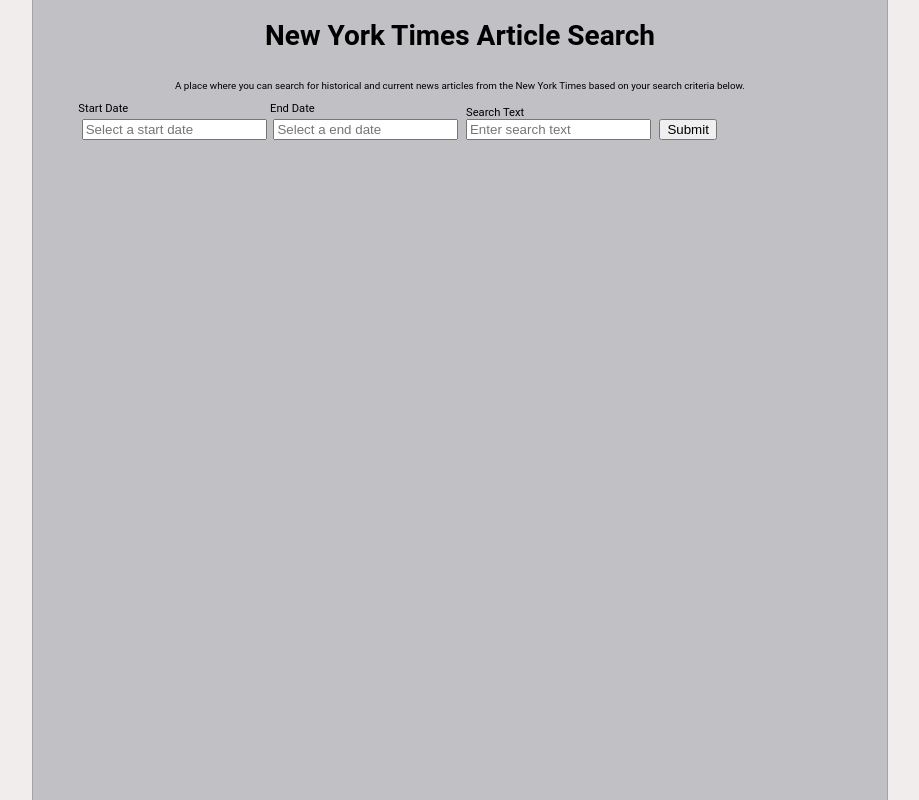
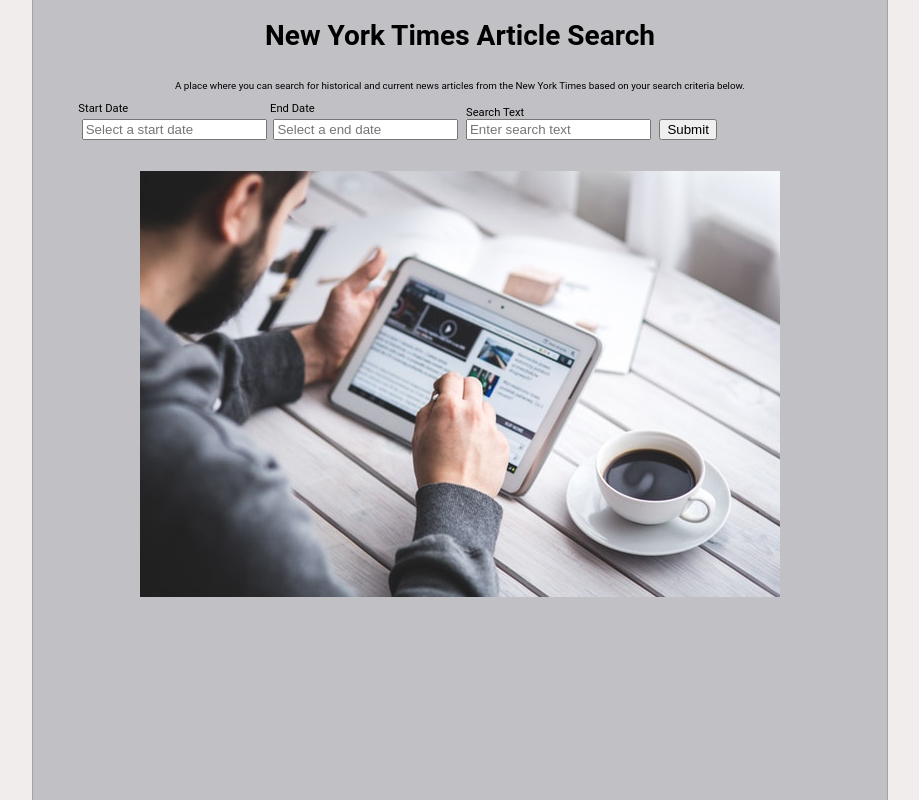
Before and after one commit to shafer949/nyt-article-viewer, a React (Create React App) app: page / in a window 1280 px wide. Shown: the whole page, without its empty margins (180-1099 px from the left). Built offline with nearby package versions, Linux system fonts and the light colour scheme.

Commit message:
fix: fix image on render of page

```diff
--- a/src/components/App.js
+++ b/src/components/App.js
@@ -10,14 +10,14 @@
     render() {
 
         const articlesShown = this.props.articles.length > 0
-        const showImage = this.props.articles !== null && this.props.articles.length > 0
+        const hasResults = this.props.articles !== null && this.props.articles.length > 0
 
         return (
             <main id='main-container' className='main-container'>
                 <h1>New York Times Article Search</h1>
                 <p id='header-text'>A place where you can search for historical and current news articles from the New York Times based on your search criteria below.</p>
                 <SearchForm/>
-                {showImage && <img src={image} alt='no-results' id='no-results-image' className='no-results-image' />}
+                {!hasResults && <img src={image} alt='no-results' id='no-results-image' className='no-results-image' />}
                 {articlesShown && <SortArticles/>}
                 <ArticleList/>
             </main>
```
Also changed, not shown: 1 other file (tests, documents, lock files or other folders).
